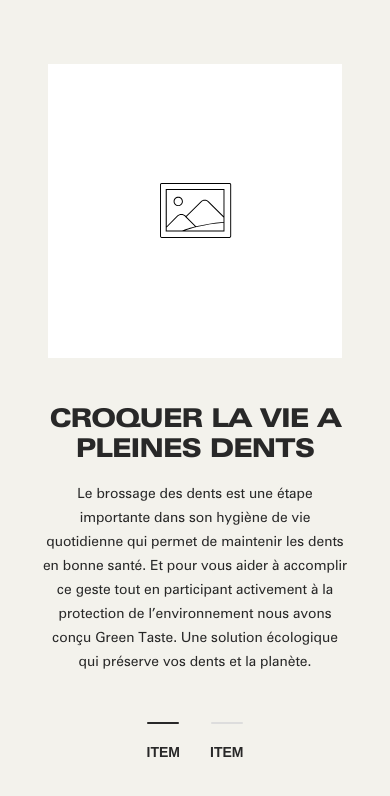
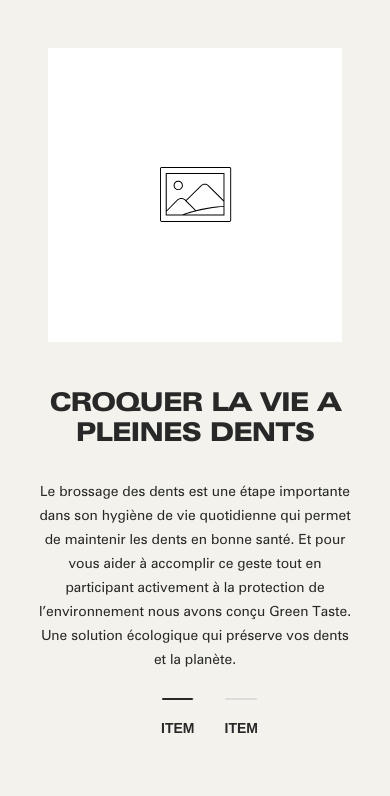
Before and after one commit to giogio2305/fusion-focal, a plain HTML site: page index.html in a window 390 px wide. Drawn offline with nearby package versions, Linux system fonts and the light colour scheme.

Commit message:
Slider update 04/01/24

```diff
--- a/index.html
+++ b/index.html
@@ -10,22 +10,27 @@
     <title>Fusion FOCAL</title>
 </head>
 <body>
-    <div class="itw">
-        <div class="si">
-            <img src="./assets/placeholder.svg" alt="placeholder">
-        </div>
         <div class="st">
             <div class="slider single-item">
                 <div class="slick-slider" data-slidernav="Item">
+                    <div class="si">
+                        <img src="./assets/placeholder.svg" alt="placeholder">
+                    </div>
+                    <div class="stm">
                     <h1 class="tt">
                         croquer la vie a pleines dents
                         </h1>
                         <p class="pr">
                             Le brossage des dents est une étape importante dans son hygiène de vie quotidienne qui permet de maintenir les dents en bonne santé. Et pour vous aider à accomplir ce geste tout en participant activement à la protection de l’environnement nous avons conçu Green Taste. Une solution écologique qui préserve vos dents et la planète.
                         </p>
+                    </div>
                 </div>
 
                 <div class="slick-slider" data-slidernav="Item">
+                    <div class="si">
+                        <img src="./assets/placeholder.svg" alt="placeholder">
+                    </div>
+                    <div class="stm">
                     <span class="sbt">Subheading</span>
                     <h1 class="tt">
                         IMAGE WITH TEXT
@@ -33,8 +38,10 @@
                         <p class="pr">
                             Use image with text to give your customers insight into your brand. Select imagery and text that relates to your style and story.
                         </p>
+                    </div>
                 </div>
             </div>
+
             <div class="progressBarContainer">
                 <button class="ibt item">
                     <span data-slick-index="0" class="progressBar"></span>
@@ -46,11 +53,11 @@
                 </button>
             </div>
         </div>
-    </div>
 
 
     <script type="text/javascript" src="./slick/jquery-1.11.1.min.js"></script>
     <script src="https://cdnjs.cloudflare.com/ajax/libs/gsap/3.10.4/gsap.min.js"></script>
+    <script src="https://cdnjs.cloudflare.com/ajax/libs/gsap/3.12.4/TextPlugin.min.js"></script>
 <!-- <script type="text/javascript" src="//code.jquery.com/jquery-migrate-1.2.1.min.js"></script> -->
 <script type="text/javascript" src="./slick/slick.min.js"></script>
 
--- a/slick/slick.css
+++ b/slick/slick.css
@@ -2,8 +2,11 @@
 .slick-slider
 {
     position: relative;
-    max-width: 564px;
-    display: block;
+    max-width: 100%;
+    max-height: 100%;
+    display: flex !important;
+    align-items: center;
+    justify-content: center;
     box-sizing: border-box;
 
     -webkit-user-select: none;
--- a/style.css
+++ b/style.css
@@ -26,7 +26,8 @@ body{
 }
 
 .itw {
-    padding: 64px 0 64px 0;
+    width: 100%;
+    height: 100%;
     overflow: hidden;
     display: flex;
     align-items: center;
@@ -40,6 +41,14 @@ body{
 }
 
 .st{
+    padding: 48px 0 48px 0;
+    overflow: hidden;
+    display: flex;
+    flex-direction: column;
+    align-items: center;
+    justify-content: center;
+}
+.stm{
     max-width: 564px;
     display: flex;
     flex-direction: column;
@@ -64,10 +73,10 @@ body{
 .progressBarContainer{
     display: flex;
     align-items: center;
-    justify-content: center;
-    width: 100%;
+    justify-content: end;
+    width: 50%;
     height: auto;
-    margin-top: 32px;
+    margin-top: -8px;
 }
 .ibt{
     display: flex;
@@ -82,6 +91,7 @@ body{
     color: #282828;
     cursor: pointer;
     margin: 0 12px;
+    z-index: 1;
 }
 .ibt .progressBar{
     width: 32px;
@@ -126,9 +136,20 @@ body{
         height: 294px;
         margin-bottom: 28px;
     }
-    .st, .slick-slider{
+    .slick-slider{
+        display: flex;
+        flex-direction: column;
+    }
+    .stm{
+        width: 320px;
+    }
+    .stm, .slick-slider{
         font-size: 14px;
-        padding: 0 64px 0 64px !important;
+        padding: 0 60px 0 60px !important;
+    }
+    .progressBarContainer{
+        width: 40%;
+        margin-top: 10px;
     }
     .tt{
         font-size: 26px;
```
